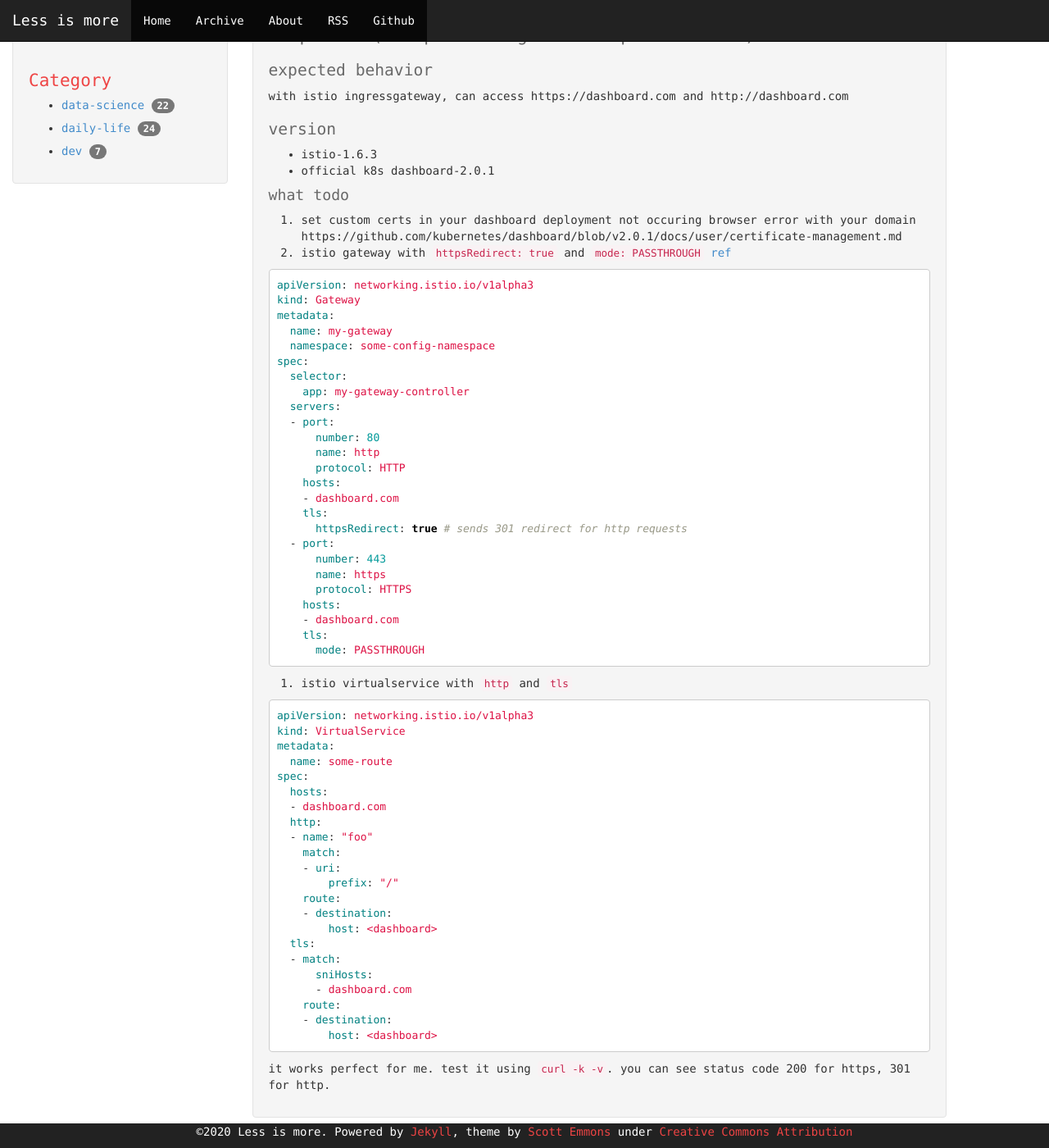
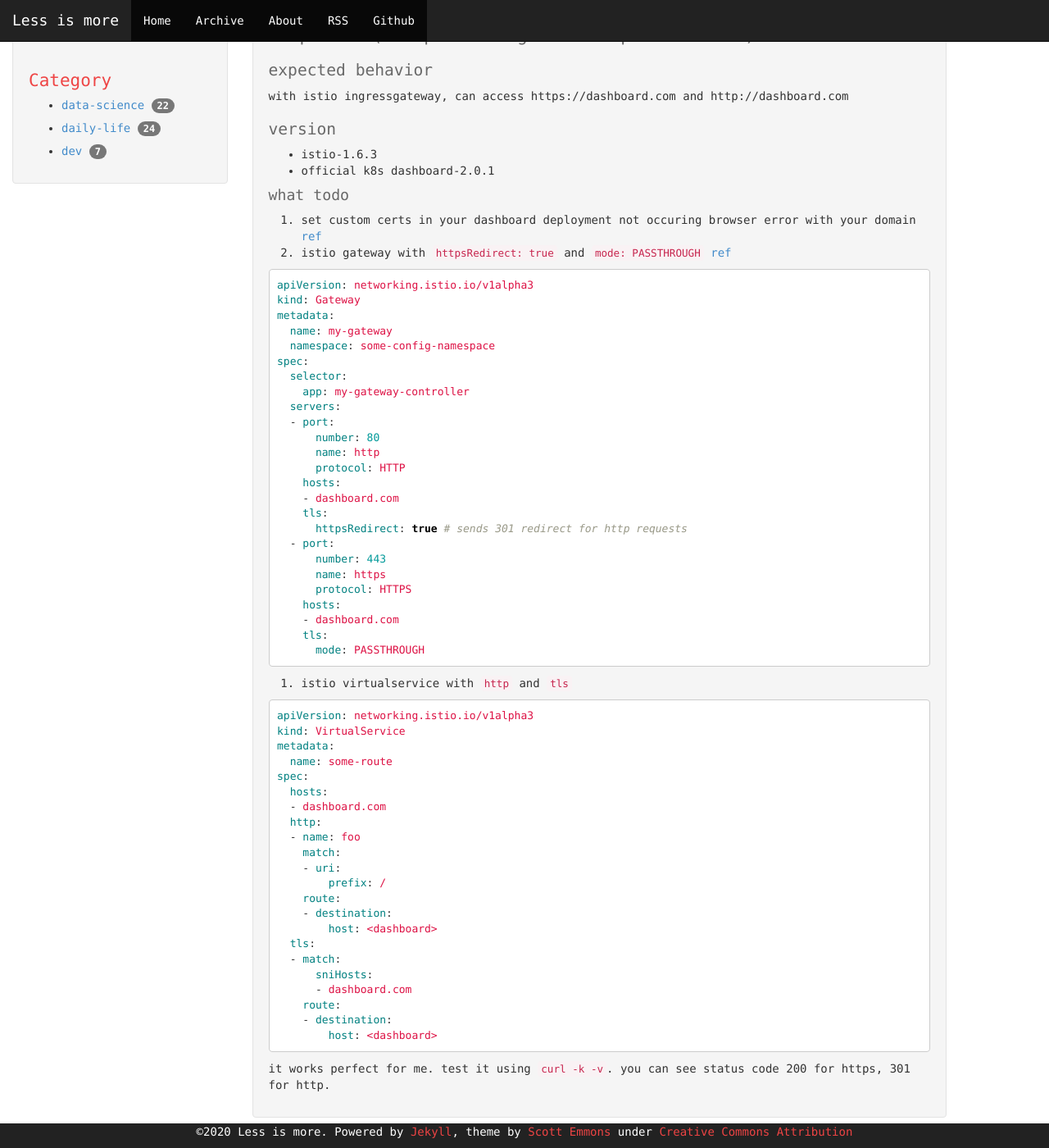
Before and after one commit to 11wi/11wi.github.io, a Jekyll site: the page built from _posts/2020-06-19-istio와-k8s-dashboard.md, in a window 1280 px wide and 1400 px high, scrolled down 345 px. Shown: the whole window at 82% size. Built offline with Jekyll 4.4.1, drawn with Linux system fonts in a browser that asks for light colours; some web fonts are replaced.

Commit message:
Update 2020-06-19-istio와-k8s-dashboard.md

````diff
--- a/_posts/2020-06-19-istio와-k8s-dashboard.md
+++ b/_posts/2020-06-19-istio와-k8s-dashboard.md
@@ -26,7 +26,7 @@ with istio ingressgateway, can access https://dashboard.com and http://dashboard
 
 #### what todo
 
-1. set custom certs in your dashboard deployment not occuring browser error with your domain https://github.com/kubernetes/dashboard/blob/v2.0.1/docs/user/certificate-management.md
+1. set custom certs in your dashboard deployment not occuring browser error with your domain [ref](https://github.com/kubernetes/dashboard/blob/v2.0.1/docs/user/certificate-management.md)
 2. istio gateway with `httpsRedirect: true` and `mode: PASSTHROUGH` [ref](https://istio.io/latest/docs/reference/config/networking/gateway/)
 
 ```yaml
@@ -69,10 +69,10 @@ spec:
   hosts:
   - dashboard.com
   http:
-  - name: "foo"
+  - name: foo
     match:
     - uri:
-        prefix: "/"
+        prefix: /
     route:
     - destination:
         host: <dashboard>
````
